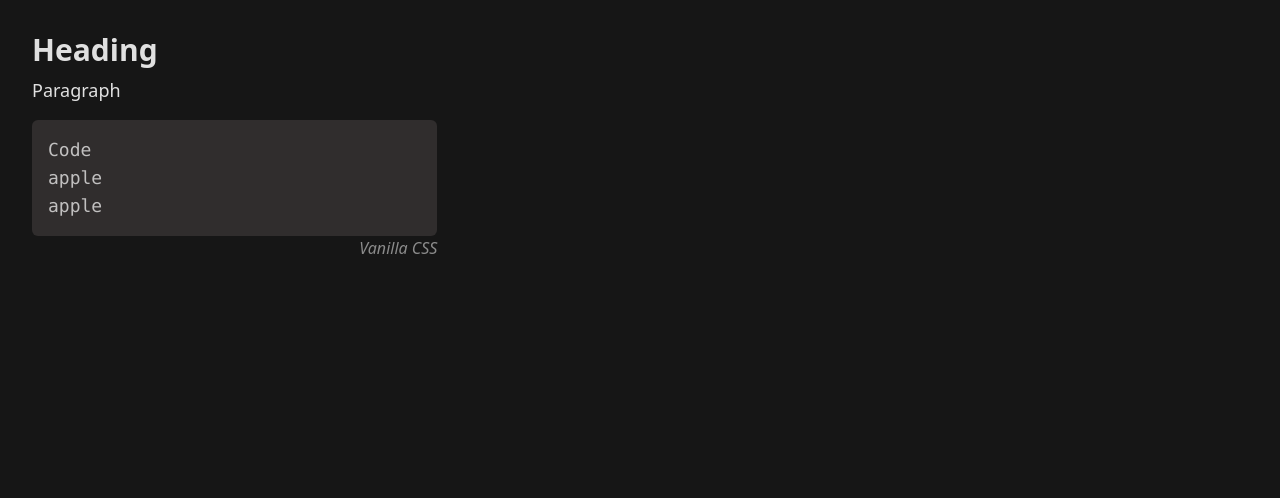
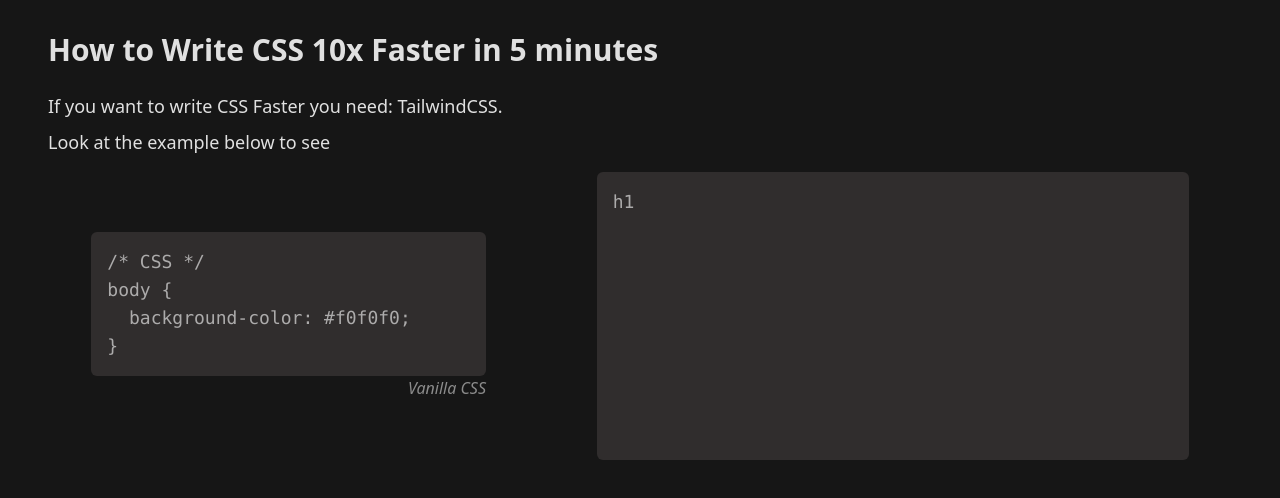
Before and after one commit to gabe-serna/vanilla-vs-tailwind, a React (Vite) app: page / in a window 1280 px wide. Shown: the top 498 px of the page. Built offline with nearby package versions, Linux system fonts and the light colour scheme.

Commit message:
Create Output Block Component

```diff
--- a/src/App.tsx
+++ b/src/App.tsx
@@ -1,13 +1,26 @@
-import { Code, Heading1, Paragraph } from "./components/Typography";
+import {
+  Code,
+  CodeBlock,
+  Heading1,
+  Output,
+  Paragraph
+} from "./components/Typography";
 
 function App() {
   return (
     <>
-      <Heading1>Heading</Heading1>
-      <Paragraph>Paragraph</Paragraph>
-      <Code caption={"Vanilla CSS"} className="w-1/3">
-        Code {"\n"}apple{"\n"}apple
-      </Code>
+      <Heading1>How to Write CSS 10x Faster in 5 minutes</Heading1>
+      <Paragraph className="mt-6">
+        If you want to write CSS Faster you need:{" "}
+        <strong className="font-medium">TailwindCSS</strong>.
+      </Paragraph>
+      <Paragraph>Look at the example below to see</Paragraph>
+      <CodeBlock>
+        <Code caption={"Vanilla CSS"} className="">
+          {"/* CSS */\nbody {\n  background-color: #f0f0f0;\n}"}
+        </Code>
+        <Output className="w-1/2 h-72">h1</Output>
+      </CodeBlock>
     </>
   );
 }
--- a/src/components/Typography.tsx
+++ b/src/components/Typography.tsx
@@ -43,17 +43,43 @@
   caption?: string;
 }
 
-export const Code = ({ caption = "", children, className = "w-1/2" }: CodeProps) => {
+export const Code = ({ caption = "", children, className = "" }: CodeProps) => {
   return (
-    <figure className={className}>
-      <pre className="flex items-start 2xl:text-xl xl:text-lg lg:text-base text-sm font-mono text-white/70 bg-[#302d2d] rounded-md p-4 mt-4  h-min">
+    <figure className={"w-1/2 lg:w-1/3 min-w-min " + className}>
+      <pre className="flex items-start 2xl:text-xl xl:text-lg lg:text-base text-sm font-mono text-white/60 bg-[#302d2d] rounded-md p-4 mt-4 h-min min-w-min">
         {children}
       </pre>
       {caption && (
-        <figcaption className="text-right w-full 2xl:text-lg xl:text-base lg:text-sm text-xs font-light italic text-white/50">
+        <figcaption className="w-full text-xs italic font-light text-right 2xl:text-lg xl:text-base lg:text-sm text-white/50">
           {caption}
         </figcaption>
       )}
     </figure>
   );
 };
+
+export const Output = ({ children, className = "w-1/2" }: Props) => {
+  return (
+    <div
+      className={
+        "flex items-start 2xl:text-xl xl:text-lg lg:text-base text-sm min-w-min font-mono text-white/60 bg-[#302d2d] rounded-md p-4 mt-4 " +
+        className
+      }
+    >
+      {children}
+    </div>
+  );
+};
+
+export const CodeBlock = ({ children, className }: Props) => {
+  return (
+    <div
+      className={
+        "flex lg:flex-row flex-col-reverse gap-6 align-center lg:justify-around items-center " +
+        className
+      }
+    >
+      {children}
+    </div>
+  );
+};
--- a/src/index.css
+++ b/src/index.css
@@ -16,5 +16,5 @@
 }
 
 body {
-  padding: 2rem;
+  padding: 2rem 3rem;
 }
```
